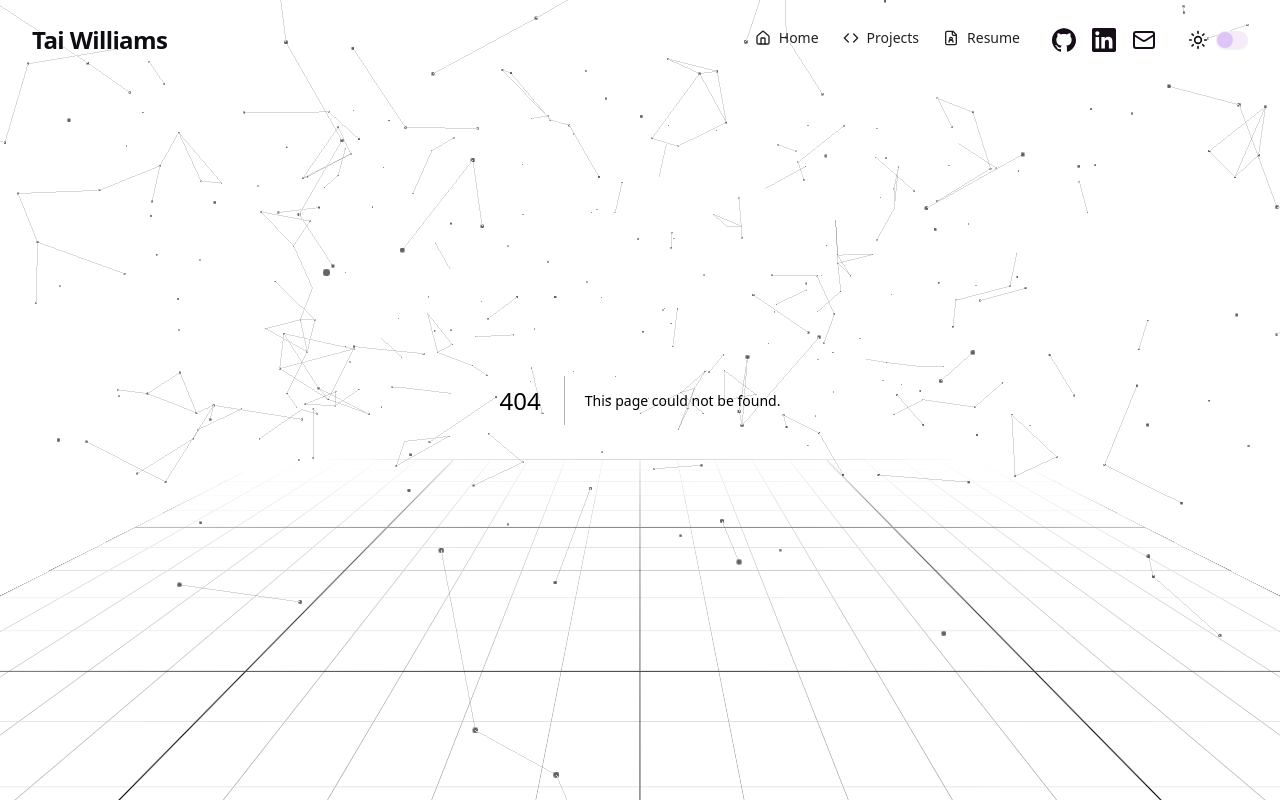
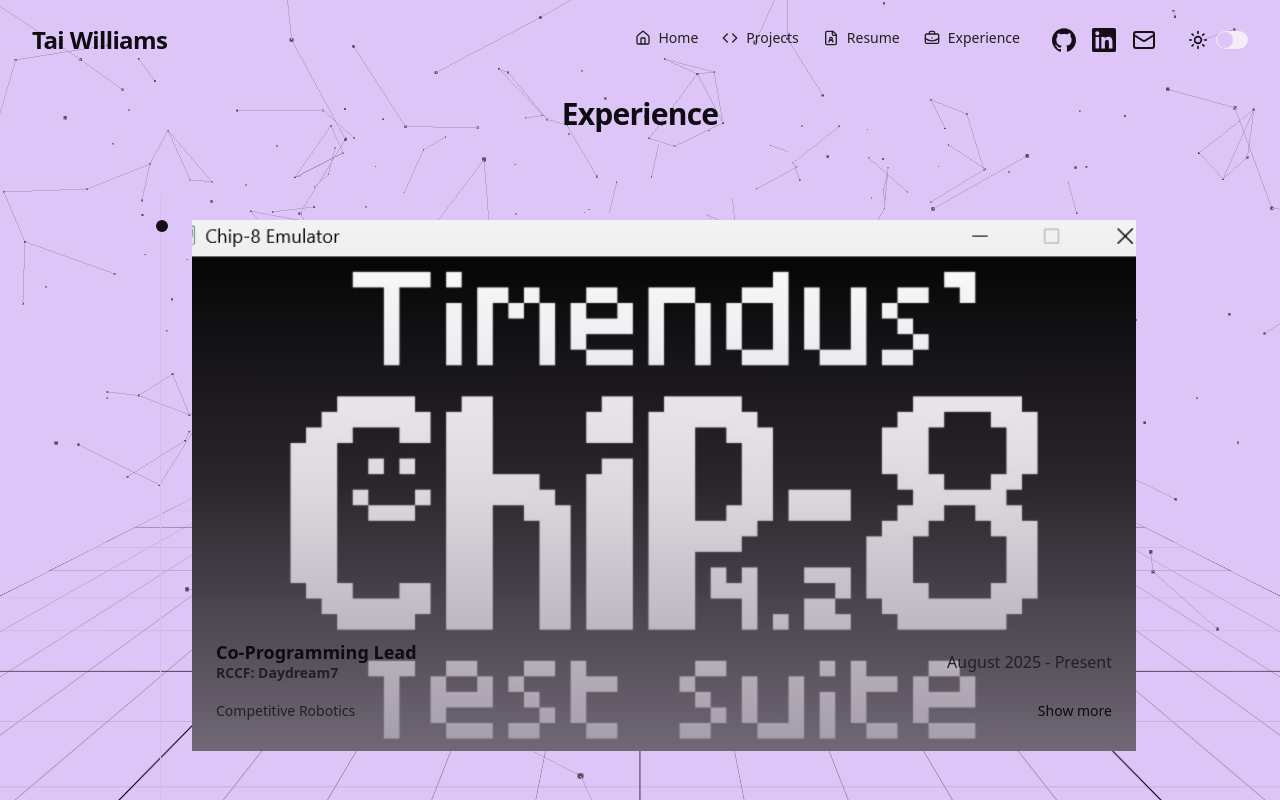
Before and after one commit to TWilliamsA7/portfolio, a Next.js app: page /experience in a window 1280 px wide. Before the commit this address had no page. Shown: the top 800 px of the page. Built offline with nearby package versions, Linux system fonts and the light colour scheme.

Commit message:
Moved experience to its own page

```diff
--- /dev/null
+++ b/src/app/experience/page.tsx
@@ -0,0 +1,7 @@
+// src/app/experience/page.tsx
+
+import ExperienceSection from "@/components/experience/ExperienceSection";
+
+export default function ExperiencePage() {
+  return <ExperienceSection />;
+}
--- a/src/app/page.tsx
+++ b/src/app/page.tsx
@@ -19,8 +19,6 @@ export default function Home() {
       <FeaturedProjectsSection />
 
       <SkillsSection />
-
-      <ExperienceSection />
     </main>
   );
 }
--- a/src/components/layout/main-navbar.tsx
+++ b/src/components/layout/main-navbar.tsx
@@ -1,7 +1,15 @@
 "use client";
 
 import Link from "next/link";
-import { Code, FileUser, HomeIcon, Mail, Menu, MenuIcon } from "lucide-react";
+import {
+  BriefcaseBusiness,
+  Code,
+  FileUser,
+  HomeIcon,
+  Mail,
+  Menu,
+  MenuIcon,
+} from "lucide-react";
 
 import { useState, useEffect } from "react";
 import { Button } from "@/components/ui/button";
@@ -22,6 +30,7 @@ const navLinks = [
   { href: "/", title: "Home", icon: HomeIcon },
   { href: "/projects", title: "Projects", icon: Code },
   { href: "/resume.pdf", title: "Resume", icon: FileUser },
+  { href: "/experience", title: "Experience", icon: BriefcaseBusiness },
 ];
 
 export default function MainNavbar() {
```
